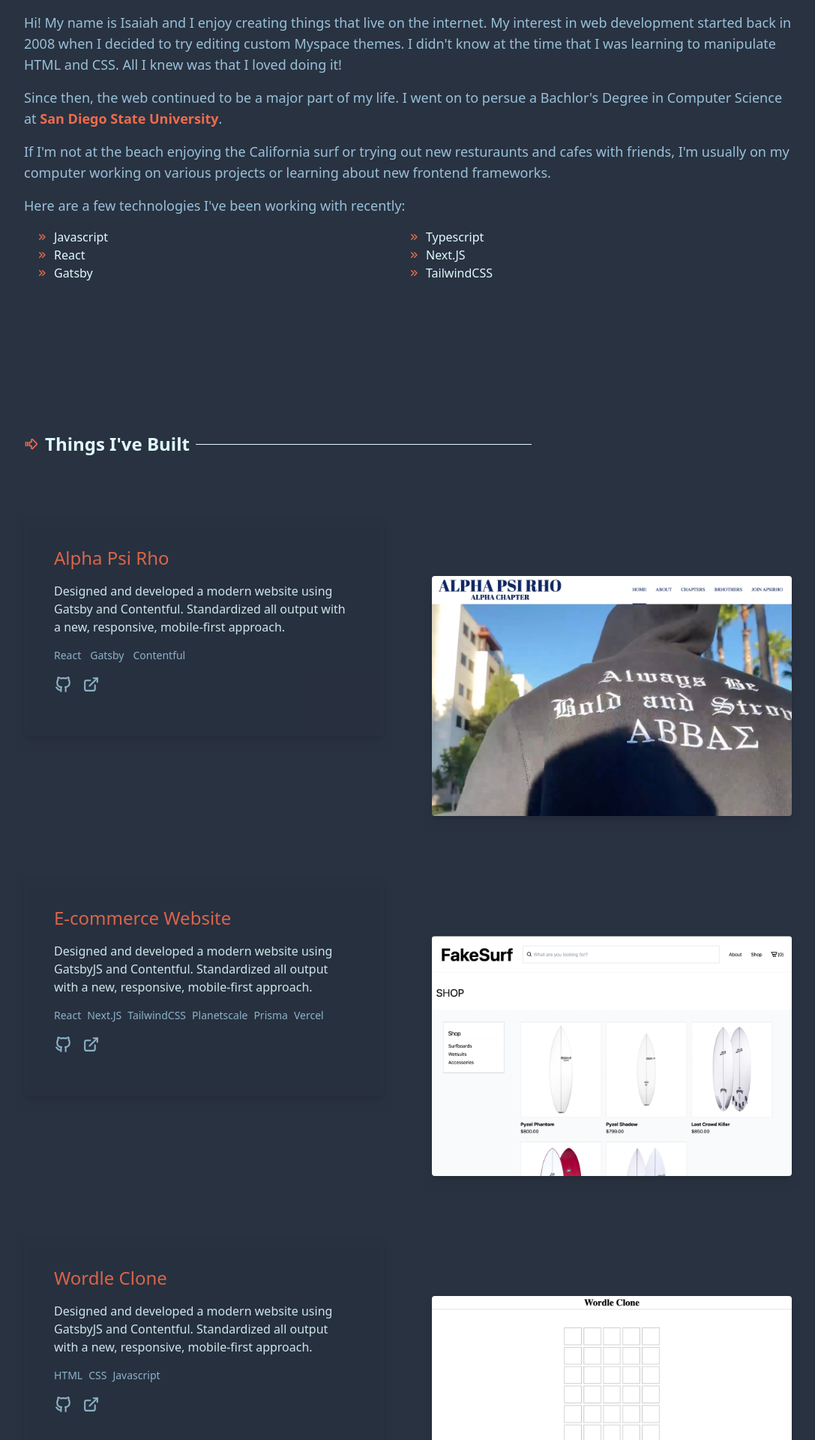
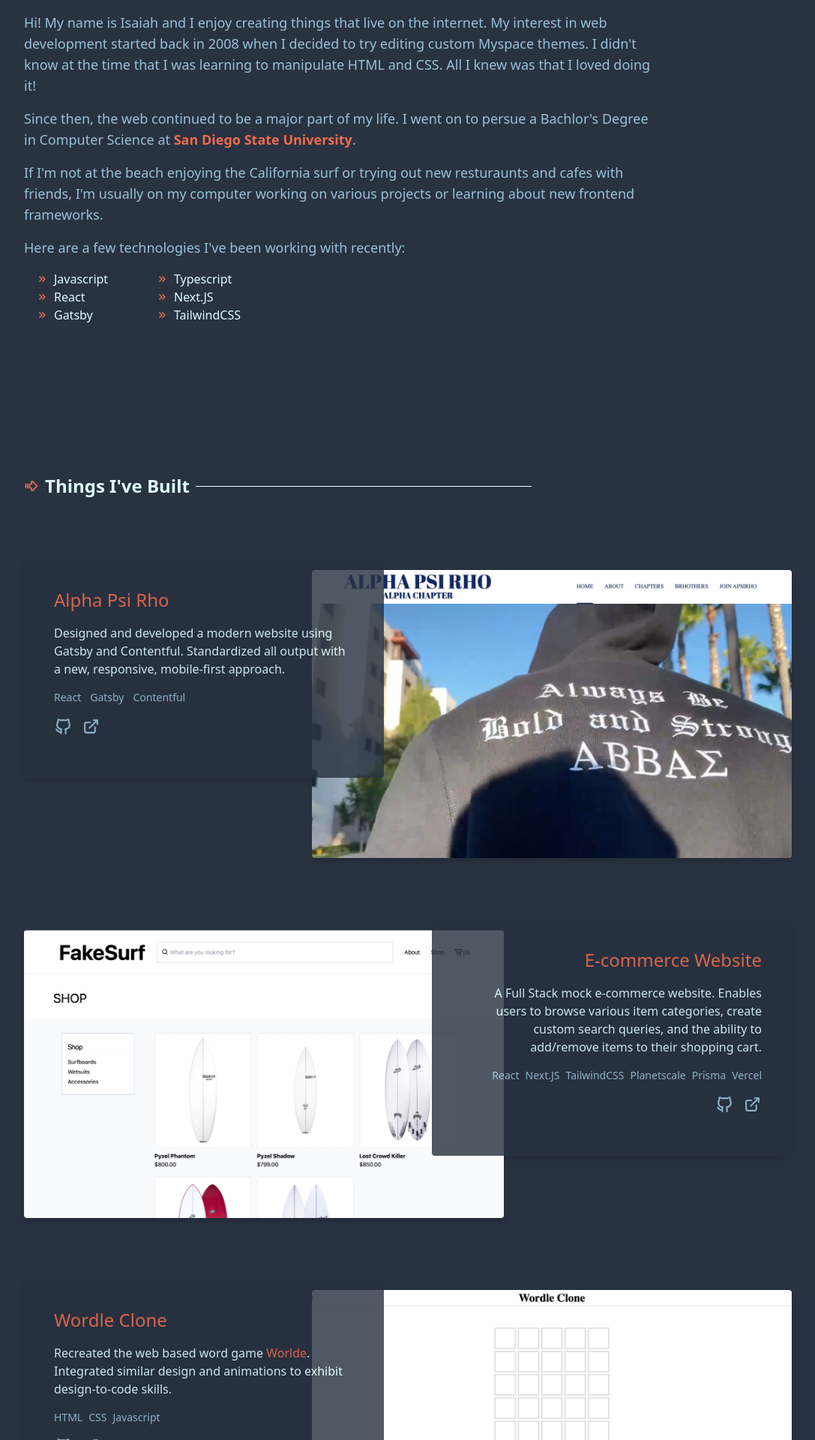
Before and after one commit to isaiahaquino/react-portfolio, a Next.js app: page / in a window 1280 px wide. Shown: the part 880-2800 px from the top of the page at 75% size, without its empty margins (96-1183 px from the left). Built offline with nearby package versions, Linux system fonts and the light colour scheme.

Commit message:
finish lg breakpoint

```diff
--- a/app/page.tsx
+++ b/app/page.tsx
@@ -36,11 +36,13 @@ export default function Home() {
           <h1 className='text-white flex-shrink-0 mx-2 font-bold text-2xl'>About Me</h1>
           <div className='h-[1px] w-full max-w-md bg-white'></div>
         </div>
-        <p className='text-blue-light text-lg my-4'>Hi! My name is Isaiah and I enjoy creating things that live on the internet. My interest in web development started back in 2008 when I decided to try editing custom Myspace themes. I didn&apos;t know at the time that I was learning to manipulate HTML and CSS. All I knew was that I loved doing it!</p>
-        <p className='text-blue-light text-lg my-4'>Since then, the web continued to be a major part of my life. I went on to persue a Bachlor&apos;s Degree in Computer Science at <strong className='text-orange'>San Diego State University</strong>.</p>
-        <p className='text-blue-light text-lg my-4'>If I&apos;m not at the beach enjoying the California surf or trying out new resturaunts and cafes with friends, I&apos;m usually on my computer working on various projects or learning about new frontend frameworks.</p>
-        <p className=' text-blue-light text-lg my-4s'>Here are a few technologies I&apos;ve been working with recently:</p>
-        <ul className='text-white grid grid-cols-2 mx-4 my-4'>
+        <div className='max-w-[850px]'>
+          <p className='text-blue-light text-lg my-4'>Hi! My name is Isaiah and I enjoy creating things that live on the internet. My interest in web development started back in 2008 when I decided to try editing custom Myspace themes. I didn&apos;t know at the time that I was learning to manipulate HTML and CSS. All I knew was that I loved doing it!</p>
+          <p className='text-blue-light text-lg my-4'>Since then, the web continued to be a major part of my life. I went on to persue a Bachlor&apos;s Degree in Computer Science at <strong className='text-orange'>San Diego State University</strong>.</p>
+          <p className='text-blue-light text-lg my-4'>If I&apos;m not at the beach enjoying the California surf or trying out new resturaunts and cafes with friends, I&apos;m usually on my computer working on various projects or learning about new frontend frameworks.</p>
+          <p className=' text-blue-light text-lg my-4s'>Here are a few technologies I&apos;ve been working with recently:</p>
+        </div>
+        <ul className='text-white grid grid-cols-2 mx-4 my-4 max-w-[20rem]'>
           <li className='flex items-center gap-2'>
             <TbChevronsRight color='#ee6c4d' />
             Javascript
@@ -78,7 +80,7 @@ export default function Home() {
         </div>
 
         <div className='w-full md:h-[25rem] rounded my-10 drop-shadow-lg relative'>
-          <div className='h-full w-full md:w-[30rem] md:h-[20rem] absolute md:right-0 md:bottom-0 hover:z-20 hover:scale-105 transition-all duration-300 ease-in-out'>
+          <div className='h-full w-full md:w-[30rem] md:h-[20rem] absolute md:right-0 md:bottom-0 lg:h-[24rem] lg:w-[40rem] hover:z-20 hover:scale-105 transition-all duration-300 ease-in-out'>
             <Image src='/alphapsirho.jpeg' alt='alphapsirho screenshot' fill className='object-cover rounded'/>
           </div>
           <div className='px-10 py-10 z-10 bg-black md:bg-opacity-90 relative md:w-[30rem] opacity-90 rounded'>
@@ -104,13 +106,13 @@ export default function Home() {
           </div>
         </div>
         <div className='w-full md:h-[25rem] rounded my-10 drop-shadow-lg relative'>
-          <div className='h-full w-full md:w-[30rem] md:h-[20rem] absolute md:right-0 md:bottom-0 hover:z-20 hover:scale-105 transition-all duration-300 ease-in-out'>
+          <div className='h-full w-full md:w-[30rem] md:h-[20rem] absolute md:right-0 md:bottom-0 lg:h-[24rem] lg:w-[40rem] lg:left-0 hover:z-20 hover:scale-105 transition-all duration-300 ease-in-out'>
             <Image src='/fakesurf.jpeg' alt='fakesurf screenshot' fill className='object-cover rounded'/>
           </div>
-          <div className='px-10 py-10 z-10 bg-black md:bg-opacity-90 relative md:w-[30rem] opacity-90 rounded'>
+          <div className='px-10 py-10 z-10 bg-black md:bg-opacity-90 relative md:absolute lg:right-0 md:w-[30rem] opacity-90 rounded lg:text-right'>
             <h1 className='text-orange text-xl md:text-2xl'>E-commerce Website</h1>
-            <p className='text-white my-4'>Designed and developed a modern website using GatsbyJS and Contentful. Standardized all output with a new, responsive, mobile-first approach.</p>
-            <ul className='text-blue-light text-sm flex gap-x-2 flex-wrap'>
+            <p className='text-white my-4'>A Full Stack mock e-commerce website. Enables users to browse various item categories, create custom search queries, and the ability to add/remove items to their shopping cart.</p>
+            <ul className='text-blue-light text-sm flex gap-x-2 flex-wrap lg:justify-end'>
               <li>React</li>
               <li>Next.JS</li>
               <li>TailwindCSS</li>
@@ -118,7 +120,7 @@ export default function Home() {
               <li>Prisma</li>
               <li>Vercel</li>
             </ul>
-            <ul className='my-4 flex gap-3'>
+            <ul className='my-4 flex gap-3 lg:justify-end'>
               <li>
                 <Link href='https://github.com/isaiahaquino/fakesurfv2'  className='text-blue-light hover:text-orange transition-all duration-200 ease-in-out'>
                   <TbBrandGithub size={25} />
@@ -133,12 +135,12 @@ export default function Home() {
           </div>
         </div>
         <div className='w-full md:h-[25rem] rounded my-10 drop-shadow-lg relative'>
-          <div className='h-full w-full md:w-[30rem] md:h-[20rem] absolute md:right-0 md:bottom-0 hover:z-20 hover:scale-105 transition-all duration-300 ease-in-out'>
+          <div className='h-full w-full md:w-[30rem] md:h-[20rem] absolute md:right-0 md:bottom-0 lg:h-[24rem] lg:w-[40rem] hover:z-20 hover:scale-105 transition-all duration-300 ease-in-out'>
             <Image src='/wordle.jpeg' alt='wordle screenshot' fill className='object-cover rounded'/>
           </div>
-          <div className='px-10 py-10 z-10 bg-black md:bg-opacity-90 relative md:w-[30rem] opacity-90 rounded'>
+          <div className='px-10 py-10 z-10 bg-black md:bg-opacity-90 relative lg:right-0 md:w-[30rem] opacity-90 rounded'>
             <h1 className='text-orange text-xl md:text-2xl'>Wordle Clone</h1>
-            <p className='text-white my-4'>Designed and developed a modern website using GatsbyJS and Contentful. Standardized all output with a new, responsive, mobile-first approach.</p>
+            <p className='text-white my-4'>Recreated the web based word game <Link className='text-orange' href='https://www.nytimes.com/games/wordle/index.html'>Worlde</Link>. Integrated similar design and animations to exhibit design-to-code skills.</p>
             <ul className='text-blue-light flex gap-x-2 text-sm'>
               <li>HTML</li>
               <li>CSS</li>
```
